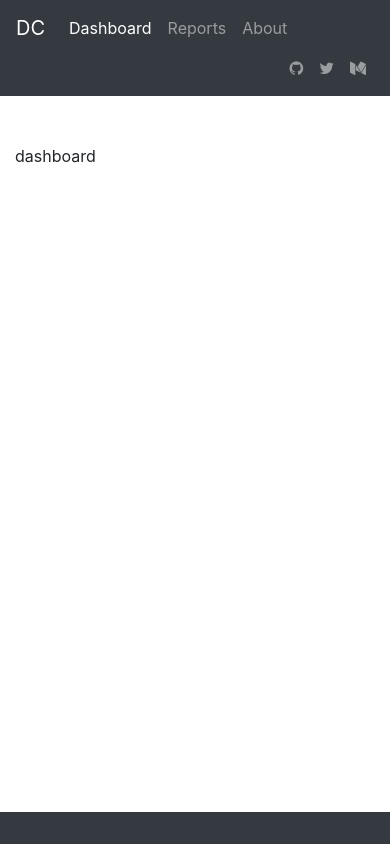
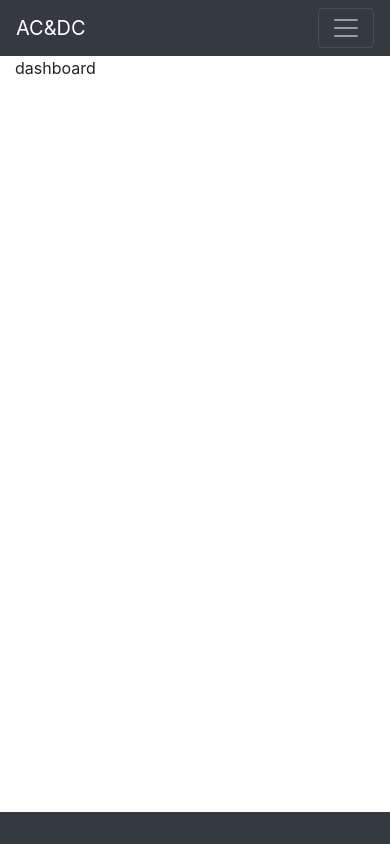
Before and after one commit to diogodcastro/AC-DC, an Angular app in the folder ac-dc/: page /dashboard in a window 390 px wide. Built offline with nearby package versions, Linux system fonts and the light colour scheme.

Commit message:
added responsive to navbar

```diff
--- a/ac-dc/src/app/ui/header/header.component.html
+++ b/ac-dc/src/app/ui/header/header.component.html
@@ -1,23 +1,22 @@
-<nav class="navbar navbar-dark bg-dark mb-5">
-  <a class="navbar-brand" href="/">DC</a>
-  <div class="navbar-expand mr-auto">
-    <div class="navbar-nav">
-      <a class="nav-item nav-link active" href="/dashboard">Dashboard</a>
-      <a class="nav-item nav-link" href="/reports">Reports</a>
-      <a class="nav-item nav-link" href="#">About</a>
-    </div>
-  </div>
-  <div class="navbar-expand ml-auto navbar-nav">
-    <div class="navbar-nav">
-      <a class="nav-item nav-link" href="https://github.com/beeman" target="_blank">
-        <i class="fa fa-github"></i>
-      </a>
-      <a class="nav-item nav-link" href="https://twitter.com/beeman_nl" target="_blank">
-        <i class="fa fa-twitter"></i>
-      </a>
-      <a class="nav-item nav-link" href="https://medium.com/@beeman" target="_blank">
-        <i class="fa fa-medium"></i>
-      </a>
-    </div>
+<nav class="navbar navbar-expand-lg navbar-dark bg-dark">
+  <a class="navbar-brand" href="/dasboard">
+    AC&DC
+  </a>
+
+  <button class="navbar-toggler" type="button" (click)="toggleNavbar()">
+    <span class="navbar-toggler-icon"></span>
+  </button>
+
+
+  <div class="collapse navbar-collapse" [ngClass]="{ 'show': navbarOpen }">
+    <ul class="navbar-nav mr-auto">
+      <li class="nav-item">
+        <a class="nav-link" href="/dashboard">Dashboard</a>
+      </li>
+
+      <li class="nav-item">
+        <a class="nav-link" href="/reports">Reports</a>
+      </li>
+    </ul>
   </div>
 </nav>
--- a/ac-dc/src/app/ui/header/header.component.ts
+++ b/ac-dc/src/app/ui/header/header.component.ts
@@ -6,10 +6,13 @@
   styleUrls: ['./header.component.css']
 })
 export class HeaderComponent implements OnInit {
+  navbarOpen = false;
 
-  constructor() { }
+  constructor() {}
 
-  ngOnInit() {
+  ngOnInit() {}
+
+  toggleNavbar() {
+    this.navbarOpen = !this.navbarOpen;
   }
-
 }
```
